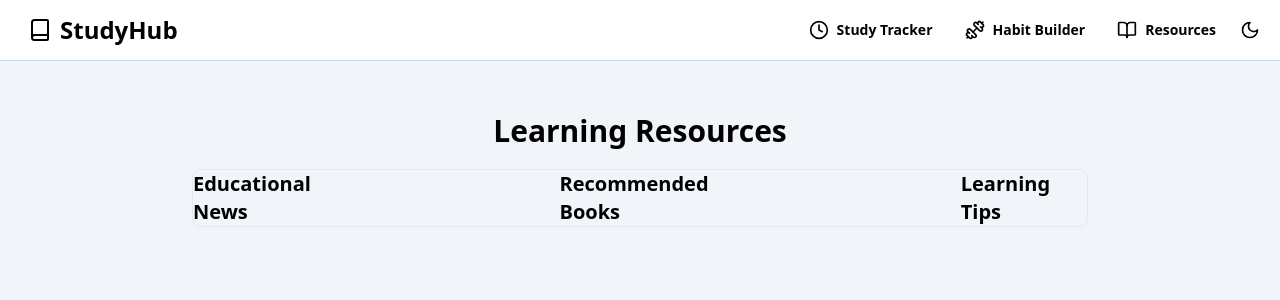
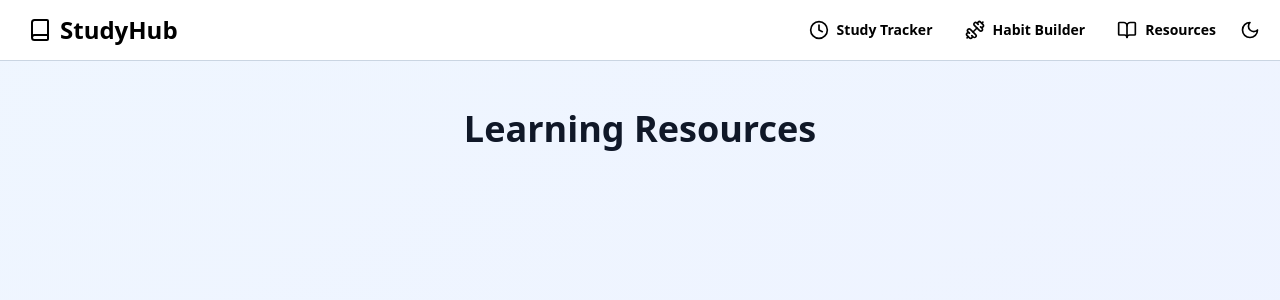
Before and after one commit to RikenMor001/StudyHub, a React (Vite) app: page /resources in a window 1280 px wide. Shown: the top 300 px of the page. Built offline with nearby package versions, Linux system fonts and the light colour scheme.

Commit message:
Update resources.jsx

```diff
--- a/src/pages/resources/resources.jsx
+++ b/src/pages/resources/resources.jsx
@@ -1,23 +1,12 @@
 
 export const Resources = () => {
-    return (
-        <div className="bg-slate-100 h-screen container mx-auto py-8 px-4">
-            <div className="max-w-4xl mx-auto">
-                <div className="text-3xl font-semibold flex justify-center items-center p-5">
+    return <div className="min-h-screen bg-gradient-to-br from-blue-50 to-indigo-50 py-12 px-4 sm:px-6">
+        <div className="max-w-4xl mx-auto">
+            <div className="text-center">
+                <h1 className="text-3xl sm:text-4xl font-bold text-gray-900">
                     Learning Resources
-                </div>
-                <div className="inline-flex justify-center items-center gap-50 border border-slate-200 rounded-lg ">
-                    <div className="text-xl font-semibold traking-tight hover:cursor-pointer hover:text-slate-700">
-                        Educational News
-                    </div>
-                    <div className="text-xl font-semibold traking-tight hover:cursor-pointer hover:text-slate-700">
-                        Recommended Books
-                    </div>
-                    <div className="text-xl font-semibold traking-tight hover:cursor-pointer hover:text-slate-700">
-                        Learning Tips
-                    </div>
-                </div>
+                </h1>
             </div>
         </div>
-    )
+    </div>
 }
```
